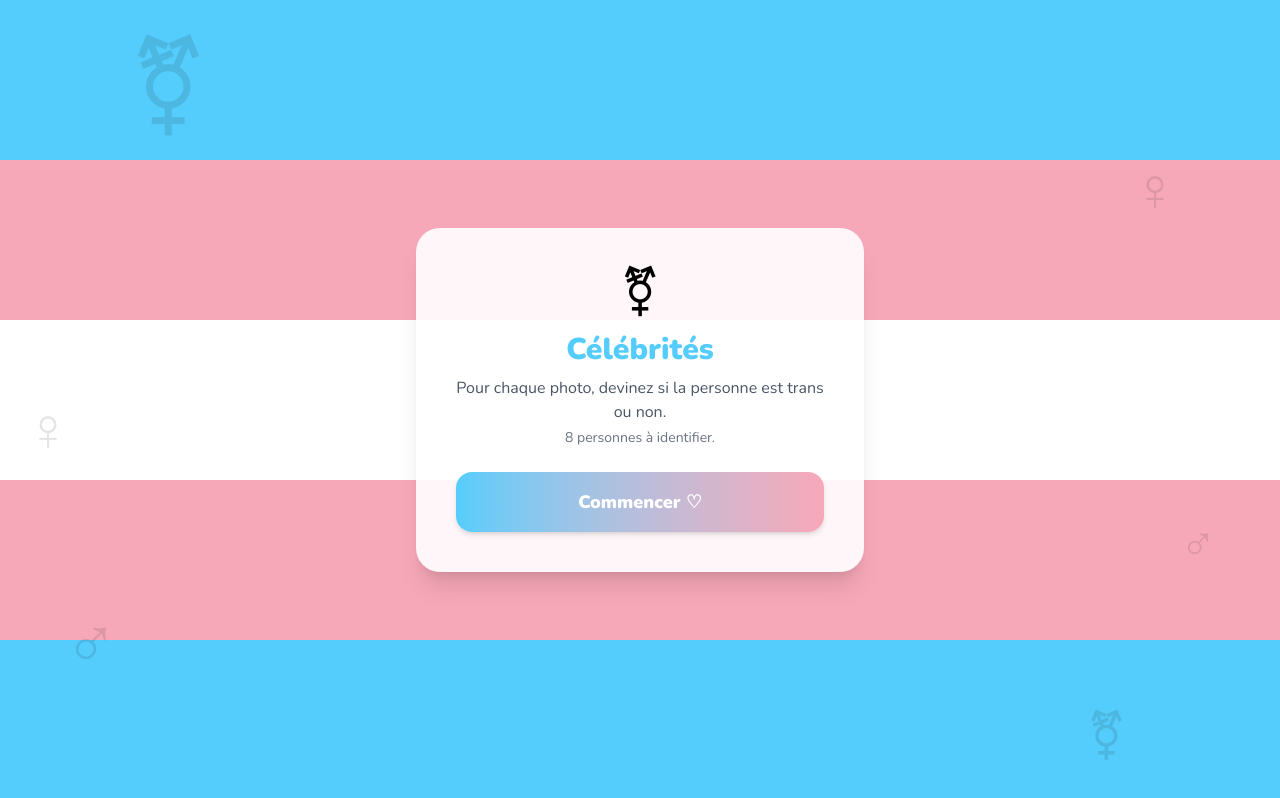
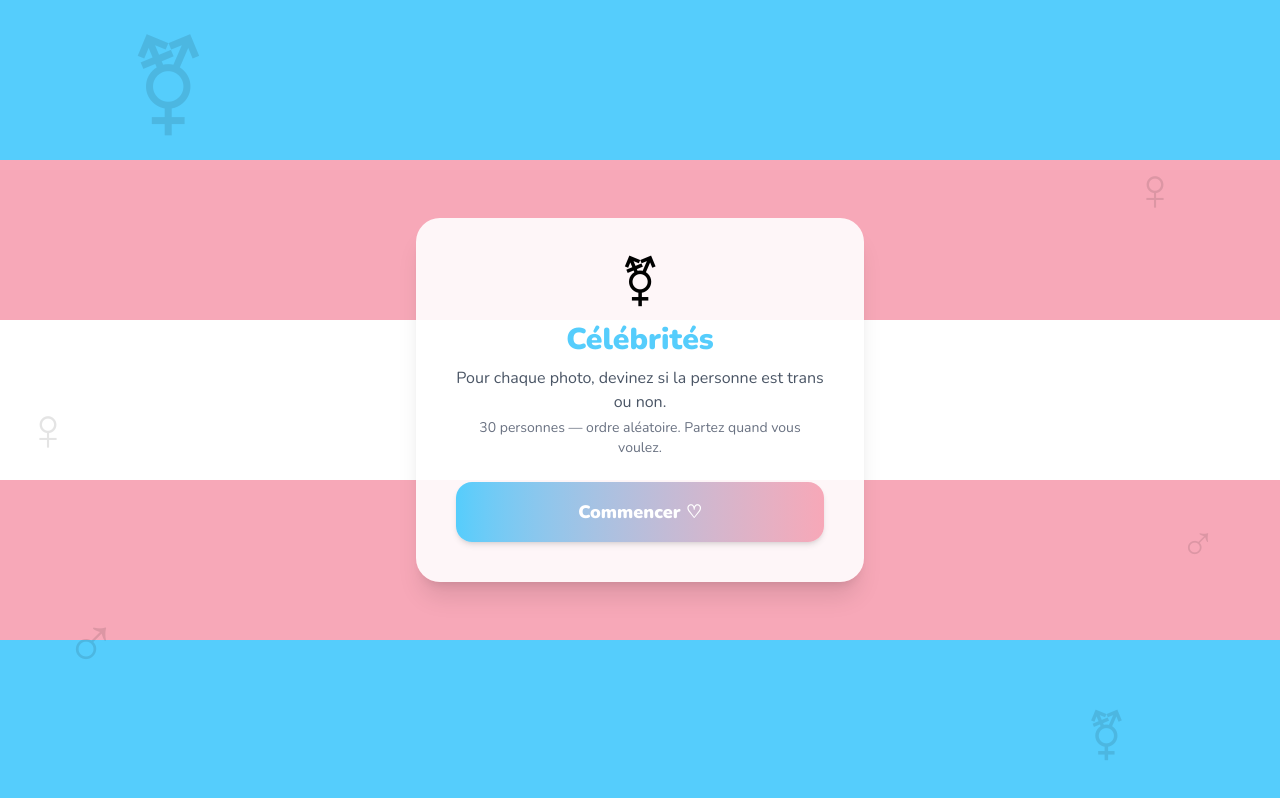
Before and after one commit to Uniffay/transparent, a Next.js app: page /game/celebrities in a window 1280 px wide. Built offline with nearby package versions, Linux system fonts and the light colour scheme.

Commit message:
30 celebs, portrait crop fix, quit button, random order

```diff
--- a/src/components/QuizGame.tsx
+++ b/src/components/QuizGame.tsx
@@ -20,6 +20,7 @@ export default function QuizGame({ people, gameTitle }: { people: Person[]; game
   const [lastGuess, setLastGuess] = useState<boolean | null>(null);
 
   const current = shuffled[index];
+  const answeredCount = answers.length;
 
   const handleGuess = useCallback(
     (guessedTrans: boolean) => {
@@ -43,8 +44,13 @@ export default function QuizGame({ people, gameTitle }: { people: Person[]; game
     }
   }, [index, shuffled.length]);
 
+  const handleFinishEarly = useCallback(() => {
+    setPhase('results');
+  }, []);
+
   const score = answers.filter((a) => a.correct).length;
-  const transCount = shuffled.filter((p) => p.isTrans).length;
+  const answeredPeople = shuffled.slice(0, answers.length);
+  const transCount = answeredPeople.filter((p) => p.isTrans).length;
 
   if (phase === 'intro') {
     return (
@@ -57,7 +63,7 @@ export default function QuizGame({ people, gameTitle }: { people: Person[]; game
             Pour chaque photo, devinez si la personne est trans ou non.
           </p>
           <p className="text-gray-500 text-sm mb-6">
-            {shuffled.length} personnes à identifier.
+            {shuffled.length} personnes — ordre aléatoire. Partez quand vous voulez.
           </p>
           <button
             onClick={() => setPhase('playing')}
@@ -71,19 +77,21 @@ export default function QuizGame({ people, gameTitle }: { people: Person[]; game
   }
 
   if (phase === 'results') {
-    const transAnswers = shuffled.map((p, i) => ({ person: p, answer: answers[i] }));
     return (
       <div className="flex flex-col items-center justify-center min-h-screen px-6 py-12" style={{ background: transBackground }}>
         <TransDecorations />
         <div className="z-10 bg-white/95 rounded-3xl p-8 shadow-xl max-w-lg w-full">
           <h2 className="text-3xl font-black text-center text-[#55CDFC] mb-1">Résultats</h2>
           <p className="text-center text-gray-500 text-sm mb-6">
-            Score : {score}/{shuffled.length} correct{score > 1 ? 's' : ''}
+            Score : {score}/{answeredCount} correct{score > 1 ? 's' : ''}
+            {answeredCount < shuffled.length && (
+              <span className="ml-1 text-gray-400">({answeredCount}/{shuffled.length} jouées)</span>
+            )}
           </p>
 
           <div className="bg-gradient-to-r from-[#55CDFC]/20 to-[#F7A8B8]/20 rounded-2xl p-5 mb-6 text-center">
             <p className="text-lg font-bold text-gray-700 mb-1">
-              {transCount} personne{transCount > 1 ? 's' : ''} sur {shuffled.length}{' '}
+              {transCount} personne{transCount > 1 ? 's' : ''} sur {answeredCount}{' '}
               {transCount > 1 ? 'étaient' : 'était'} trans.
             </p>
             <p className="text-gray-500 text-sm">
@@ -91,11 +99,13 @@ export default function QuizGame({ people, gameTitle }: { people: Person[]; game
             </p>
           </div>
 
-          <div className="flex flex-col gap-3 mb-6">
-            {transAnswers.map(({ person, answer }) => (
+          <div className="flex flex-col gap-3 mb-6 max-h-80 overflow-y-auto">
+            {answeredPeople.map((person, i) => {
+              const answer = answers[i];
+              return (
                 <div key={person.id} className="flex items-center gap-3 p-3 rounded-xl bg-gray-50">
                   <div className="relative w-12 h-12 rounded-full overflow-hidden flex-shrink-0 bg-gray-200">
-                  <Image src={person.src} alt={person.name ?? 'Photo'} fill className="object-cover" />
+                    <Image src={person.src} alt={person.name ?? 'Photo'} fill className="object-cover object-top" />
                   </div>
                   <div className="flex-1 min-w-0">
                     <p className="font-bold text-gray-800 truncate">{person.name ?? 'Inconnu·e'}</p>
@@ -110,13 +120,14 @@ export default function QuizGame({ people, gameTitle }: { people: Person[]; game
                         </span>
                       )}
                       <span className="text-[10px] text-gray-400">
-                      Vous avez dit : {answer?.guessedTrans ? 'Trans' : 'Pas trans'}
+                        → vous : {answer?.guessedTrans ? 'Trans' : 'Pas trans'}
                       </span>
                     </div>
                   </div>
                   <span className="text-lg">{answer?.correct ? '✓' : '✗'}</span>
                 </div>
-            ))}
+              );
+            })}
           </div>
 
           <div className="text-center text-gray-500 text-xs mb-6 italic">
@@ -152,7 +163,7 @@ export default function QuizGame({ people, gameTitle }: { people: Person[]; game
     <div className="flex flex-col items-center justify-center min-h-screen px-6" style={{ background: transBackground }}>
       <TransDecorations />
       <div className="z-10 w-full max-w-sm">
-        {/* Progress */}
+        {/* Header */}
         <div className="flex items-center justify-between mb-4 px-1">
           <Link href="/" className="text-white/70 hover:text-white text-sm transition-colors">
             ← Menu
@@ -160,25 +171,34 @@ export default function QuizGame({ people, gameTitle }: { people: Person[]; game
           <span className="text-white/80 text-sm font-semibold">
             {index + 1} / {shuffled.length}
           </span>
+          {answeredCount > 0 && phase === 'playing' && (
+            <button
+              onClick={handleFinishEarly}
+              className="text-white/70 hover:text-white text-xs border border-white/40 hover:border-white/70 px-2 py-1 rounded-lg transition-all"
+            >
+              Terminer
+            </button>
+          )}
+          {answeredCount === 0 && <div className="w-16" />}
         </div>
 
         {/* Progress bar */}
         <div className="w-full h-2 bg-white/30 rounded-full mb-6 overflow-hidden">
           <div
             className="h-full bg-white rounded-full transition-all duration-500"
-            style={{ width: `${((index + 1) / shuffled.length) * 100}%` }}
+            style={{ width: `${((index + (phase === 'feedback' ? 1 : 0)) / shuffled.length) * 100}%` }}
           />
         </div>
 
         {/* Card */}
         <div className="bg-white rounded-3xl shadow-2xl overflow-hidden">
-          {/* Image */}
-          <div className="relative w-full aspect-square bg-gray-100">
+          {/* Image — format portrait 3:4, face en haut */}
+          <div className="relative w-full overflow-hidden" style={{ aspectRatio: '3/4', maxHeight: '420px' }}>
             <Image
               src={current.src}
               alt="Qui est cette personne ?"
               fill
-              className="object-cover"
+              className="object-cover object-top"
               priority
             />
 
@@ -204,14 +224,14 @@ export default function QuizGame({ people, gameTitle }: { people: Person[]; game
                 <div className="grid grid-cols-2 gap-3">
                   <button
                     onClick={() => handleGuess(true)}
-                    className="py-4 rounded-2xl font-black text-lg text-white shadow-md hover:scale-[1.03] transition-all"
+                    className="py-4 rounded-2xl font-black text-lg text-white shadow-md hover:scale-[1.03] active:scale-95 transition-all"
                     style={{ background: 'linear-gradient(135deg, #F7A8B8, #e88fa0)' }}
                   >
                     ⚧ Trans
                   </button>
                   <button
                     onClick={() => handleGuess(false)}
-                    className="py-4 rounded-2xl font-black text-lg text-white shadow-md hover:scale-[1.03] transition-all"
+                    className="py-4 rounded-2xl font-black text-lg text-white shadow-md hover:scale-[1.03] active:scale-95 transition-all"
                     style={{ background: 'linear-gradient(135deg, #55CDFC, #3bb8e8)' }}
                   >
                     Pas trans
@@ -225,7 +245,7 @@ export default function QuizGame({ people, gameTitle }: { people: Person[]; game
                 </p>
                 <p className="text-center text-gray-500 text-sm mb-4">
                   {current.isTrans ? (
-                    <span>
+                    <>
                       <span className="font-bold text-gray-700">{current.name}</span> est{' '}
                       <span className="inline-block bg-[#F7A8B8] text-white text-xs font-bold px-2 py-0.5 rounded-full">
                         Trans ⚧
@@ -235,7 +255,7 @@ export default function QuizGame({ people, gameTitle }: { people: Person[]; game
                           Impossible de le voir, non ?
                         </span>
                       )}
-                    </span>
+                    </>
                   ) : (
                     <span>
                       <span className="font-bold text-gray-700">{current.name}</span> n&apos;est pas trans.
@@ -244,7 +264,7 @@ export default function QuizGame({ people, gameTitle }: { people: Person[]; game
                 </p>
                 <button
                   onClick={handleNext}
-                  className="w-full py-4 rounded-2xl font-black text-lg text-white shadow-md hover:opacity-90 transition-opacity"
+                  className="w-full py-4 rounded-2xl font-black text-lg text-white shadow-md hover:opacity-90 active:scale-95 transition-all"
                   style={{ background: 'linear-gradient(135deg, #55CDFC, #F7A8B8)' }}
                 >
                   {index + 1 >= shuffled.length ? 'Voir les résultats →' : 'Suivant →'}
--- a/src/data/games.ts
+++ b/src/data/games.ts
@@ -4,86 +4,43 @@ export const games: GameDefinition[] = [
   {
     id: 'celebrities',
     title: 'Célébrités',
-    description: 'Devinez le sexe de naissance de chaque personne.',
+    description: 'Trans ou pas trans ? Devinez pour chaque personne.',
     available: true,
     emoji: '⭐',
     people: [
-      // === PERSONNES TRANS ===
-      // Trans femmes → gender: femme / birthSex: homme
-      {
-        id: 'geena-rocero',
-        src: 'https://upload.wikimedia.org/wikipedia/commons/thumb/f/f6/Geena_Rocero_for_Chromat.jpg/330px-Geena_Rocero_for_Chromat.jpg',
-        name: 'Geena Rocero',
-        isTrans: true,
-        gender: 'femme',
-        birthSex: 'homme',
-        source: 'Wikimedia Commons CC-BY-SA',
-      },
-      {
-        id: 'trace-lysette',
-        src: 'https://upload.wikimedia.org/wikipedia/commons/e/e9/Trace_Lysette_at_the_premier_for_Hustlers_%28cropped%29.jpg',
-        name: 'Trace Lysette',
-        isTrans: true,
-        gender: 'femme',
-        birthSex: 'homme',
-        source: 'Wikimedia Commons CC-BY-SA',
-      },
-      {
-        id: 'isis-king',
-        src: 'https://upload.wikimedia.org/wikipedia/commons/thumb/c/c5/Isis_King.jpg/330px-Isis_King.jpg',
-        name: 'Isis King',
-        isTrans: true,
-        gender: 'femme',
-        birthSex: 'homme',
-        source: 'Wikimedia Commons CC-BY-SA',
-      },
-      // Trans homme → gender: homme / birthSex: femme
-      {
-        id: 'laith-ashley',
-        src: 'https://upload.wikimedia.org/wikipedia/commons/thumb/6/6d/Laith_Ashley_in_the_music_video_for_%22Girl_Baby%22_by_Ezra_Michel.png/330px-Laith_Ashley_in_the_music_video_for_%22Girl_Baby%22_by_Ezra_Michel.png',
-        name: 'Laith Ashley',
-        isTrans: true,
-        gender: 'homme',
-        birthSex: 'femme',
-        source: 'Wikimedia Commons CC-BY-SA',
-      },
-      // === PERSONNES CIS — birthSex = gender ===
-      {
-        id: 'cis-1',
-        src: 'https://upload.wikimedia.org/wikipedia/commons/thumb/2/2a/Sara_Forestier-66661.jpg/330px-Sara_Forestier-66661.jpg',
-        name: 'Sara Forestier',
-        isTrans: false,
-        gender: 'femme',
-        birthSex: 'femme',
-        source: 'Wikimedia Commons CC-BY-SA',
-      },
-      {
-        id: 'cis-2',
-        src: 'https://upload.wikimedia.org/wikipedia/commons/thumb/7/77/Tahar_Rahim_Samba_avp_2014_2.jpg/330px-Tahar_Rahim_Samba_avp_2014_2.jpg',
-        name: 'Tahar Rahim',
-        isTrans: false,
-        gender: 'homme',
-        birthSex: 'homme',
-        source: 'Wikimedia Commons CC-BY-SA',
-      },
-      {
-        id: 'cis-3',
-        src: 'https://upload.wikimedia.org/wikipedia/commons/thumb/f/fe/A%C3%AFssa_Ma%C3%AFga_at_Cannes_Film_Festival_2025_03_%28cropped%29.jpg/330px-A%C3%AFssa_Ma%C3%AFga_at_Cannes_Film_Festival_2025_03_%28cropped%29.jpg',
-        name: 'Aïssa Maïga',
-        isTrans: false,
-        gender: 'femme',
-        birthSex: 'femme',
-        source: 'Wikimedia Commons CC-BY-SA',
-      },
-      {
-        id: 'cis-4',
-        src: 'https://upload.wikimedia.org/wikipedia/commons/thumb/d/d3/Roschdy_Zem_2017_2.jpg/330px-Roschdy_Zem_2017_2.jpg',
-        name: 'Roschdy Zem',
-        isTrans: false,
-        gender: 'homme',
-        birthSex: 'homme',
-        source: 'Wikimedia Commons CC-BY-SA',
-      },
+      // ========== PERSONNES TRANS ==========
+      { id: 'geena-rocero',   src: 'https://upload.wikimedia.org/wikipedia/commons/thumb/f/f6/Geena_Rocero_for_Chromat.jpg/330px-Geena_Rocero_for_Chromat.jpg',                                                                                                isTrans: true,  gender: 'femme', birthSex: 'homme', name: 'Geena Rocero',    source: 'Wikimedia CC-BY-SA' },
+      { id: 'trace-lysette',  src: 'https://upload.wikimedia.org/wikipedia/commons/e/e9/Trace_Lysette_at_the_premier_for_Hustlers_%28cropped%29.jpg',                                                                                                           isTrans: true,  gender: 'femme', birthSex: 'homme', name: 'Trace Lysette',   source: 'Wikimedia CC-BY-SA' },
+      { id: 'isis-king',      src: 'https://upload.wikimedia.org/wikipedia/commons/thumb/c/c5/Isis_King.jpg/330px-Isis_King.jpg',                                                                                                                               isTrans: true,  gender: 'femme', birthSex: 'homme', name: 'Isis King',       source: 'Wikimedia CC-BY-SA' },
+      { id: 'laith-ashley',   src: 'https://upload.wikimedia.org/wikipedia/commons/thumb/6/6d/Laith_Ashley_in_the_music_video_for_%22Girl_Baby%22_by_Ezra_Michel.png/330px-Laith_Ashley_in_the_music_video_for_%22Girl_Baby%22_by_Ezra_Michel.png',            isTrans: true,  gender: 'homme', birthSex: 'femme', name: 'Laith Ashley',    source: 'Wikimedia CC-BY-SA' },
+      { id: 'andreja-pejic',  src: 'https://upload.wikimedia.org/wikipedia/commons/thumb/5/5b/Andreja_Peji%C4%87_at_Galore_Pop-up_party_%282013%29_%28cropped%29.jpg/330px-Andreja_Peji%C4%87_at_Galore_Pop-up_party_%282013%29_%28cropped%29.jpg',           isTrans: true,  gender: 'femme', birthSex: 'homme', name: 'Andreja Pejić',   source: 'Wikimedia CC-BY-SA' },
+      { id: 'teddy-quinlivan',src: 'https://upload.wikimedia.org/wikipedia/commons/thumb/0/07/Teddy_Quinlivan_Paris_Fashion_Week_Autumn_Winter_2019.jpg/330px-Teddy_Quinlivan_Paris_Fashion_Week_Autumn_Winter_2019.jpg',                                      isTrans: true,  gender: 'femme', birthSex: 'homme', name: 'Teddy Quinlivan', source: 'Wikimedia CC-BY-SA' },
+      { id: 'nicole-maines',  src: 'https://upload.wikimedia.org/wikipedia/commons/thumb/7/7b/Nicole_Maines_by_Gage_Skidmore.jpg/330px-Nicole_Maines_by_Gage_Skidmore.jpg',                                                                                   isTrans: true,  gender: 'femme', birthSex: 'homme', name: 'Nicole Maines',   source: 'Wikimedia CC-BY-SA' },
+      { id: 'peppermint',     src: 'https://upload.wikimedia.org/wikipedia/commons/thumb/3/34/Peppermint-byPhilipRomano.jpg/330px-Peppermint-byPhilipRomano.jpg',                                                                                             isTrans: true,  gender: 'femme', birthSex: 'homme', name: 'Peppermint',      source: 'Wikimedia CC-BY-SA' },
+      { id: 'indya-moore',    src: 'https://upload.wikimedia.org/wikipedia/commons/thumb/8/86/IndyaMoore-byPhilipRomano.jpg/330px-IndyaMoore-byPhilipRomano.jpg',                                                                                             isTrans: true,  gender: 'femme', birthSex: 'homme', name: 'Indya Moore',     source: 'Wikimedia CC-BY-SA' },
+      { id: 'hari-nef',       src: 'https://upload.wikimedia.org/wikipedia/commons/thumb/d/de/MJK30527_Hari_Nef_%28Berlinale_2017%29.jpg/330px-MJK30527_Hari_Nef_%28Berlinale_2017%29.jpg',                                                                   isTrans: true,  gender: 'femme', birthSex: 'homme', name: 'Hari Nef',        source: 'Wikimedia CC-BY-SA' },
+      { id: 'amiyah-scott',   src: 'https://upload.wikimedia.org/wikipedia/commons/thumb/5/50/Amiyah_Scott_Jun_2019.png/330px-Amiyah_Scott_Jun_2019.png',                                                                                                     isTrans: true,  gender: 'femme', birthSex: 'homme', name: 'Amiyah Scott',    source: 'Wikimedia CC-BY-SA' },
+      { id: 'chaz-bono',      src: 'https://upload.wikimedia.org/wikipedia/commons/thumb/8/81/Chaz_Bono_by_Gage_Skidmore.jpg/330px-Chaz_Bono_by_Gage_Skidmore.jpg',                                                                                         isTrans: true,  gender: 'homme', birthSex: 'femme', name: 'Chaz Bono',       source: 'Wikimedia CC-BY-SA' },
+      { id: 'gigi-gorgeous',  src: 'https://upload.wikimedia.org/wikipedia/commons/thumb/f/fe/Gigi_Gorgeous_at_TDoV_SF_20170331-3420_%28cropped%29.jpg/330px-Gigi_Gorgeous_at_TDoV_SF_20170331-3420_%28cropped%29.jpg',                                       isTrans: true,  gender: 'femme', birthSex: 'homme', name: 'Gigi Gorgeous',    source: 'Wikimedia CC-BY-SA' },
+      { id: 'fallon-fox',     src: 'https://upload.wikimedia.org/wikipedia/commons/f/fd/Fallon_Fox.jpg',                                                                                                                                                       isTrans: true,  gender: 'femme', birthSex: 'homme', name: 'Fallon Fox',       source: 'Wikimedia CC-BY-SA' },
+      { id: 'thomas-beatie',  src: 'https://upload.wikimedia.org/wikipedia/commons/thumb/2/2d/Thomas_Beatie_p%C3%A5_Stockholm_Pride_2011.JPG/330px-Thomas_Beatie_p%C3%A5_Stockholm_Pride_2011.JPG',                                                          isTrans: true,  gender: 'homme', birthSex: 'femme', name: 'Thomas Beatie',    source: 'Wikimedia CC-BY-SA' },
+      { id: 'valentijn',      src: 'https://upload.wikimedia.org/wikipedia/commons/thumb/5/53/TEDxAMS_Valentijn3.jpg/330px-TEDxAMS_Valentijn3.jpg',                                                                                                           isTrans: true,  gender: 'femme', birthSex: 'homme', name: 'Valentijn de Hingh', source: 'Wikimedia CC-BY-SA' },
+      { id: 'georgina-beyer', src: 'https://upload.wikimedia.org/wikipedia/commons/thumb/e/e1/Georgina_Beyer_MNZM_%28cropped%29.jpg/330px-Georgina_Beyer_MNZM_%28cropped%29.jpg',                                                                            isTrans: true,  gender: 'femme', birthSex: 'homme', name: 'Georgina Beyer',   source: 'Wikimedia CC-BY-SA' },
+      { id: 'jazz-jennings',  src: 'https://upload.wikimedia.org/wikipedia/commons/thumb/c/cb/Jazz_Jennings_2016_%28cropped%29.jpg/330px-Jazz_Jennings_2016_%28cropped%29.jpg',                                                                               isTrans: true,  gender: 'femme', birthSex: 'homme', name: 'Jazz Jennings',    source: 'Wikimedia CC-BY-SA' },
+      { id: 'mj-rodriguez',   src: 'https://upload.wikimedia.org/wikipedia/commons/thumb/a/af/Mj_Rodriguez_Christmas_Lives_Within_You_2020.png/330px-Mj_Rodriguez_Christmas_Lives_Within_You_2020.png',                                                      isTrans: true,  gender: 'femme', birthSex: 'homme', name: 'MJ Rodriguez',     source: 'Wikimedia CC-BY-SA' },
+
+      // ========== PERSONNES CIS ==========
+      { id: 'sara-forestier', src: 'https://upload.wikimedia.org/wikipedia/commons/thumb/2/2a/Sara_Forestier-66661.jpg/330px-Sara_Forestier-66661.jpg',                                                                                                       isTrans: false, gender: 'femme', birthSex: 'femme', name: 'Sara Forestier',  source: 'Wikimedia CC-BY-SA' },
+      { id: 'tahar-rahim',    src: 'https://upload.wikimedia.org/wikipedia/commons/thumb/7/77/Tahar_Rahim_Samba_avp_2014_2.jpg/330px-Tahar_Rahim_Samba_avp_2014_2.jpg',                                                                                      isTrans: false, gender: 'homme', birthSex: 'homme', name: 'Tahar Rahim',     source: 'Wikimedia CC-BY-SA' },
+      { id: 'aissa-maiga',    src: 'https://upload.wikimedia.org/wikipedia/commons/thumb/f/fe/A%C3%AFssa_Ma%C3%AFga_at_Cannes_Film_Festival_2025_03_%28cropped%29.jpg/330px-A%C3%AFssa_Ma%C3%AFga_at_Cannes_Film_Festival_2025_03_%28cropped%29.jpg',         isTrans: false, gender: 'femme', birthSex: 'femme', name: 'Aïssa Maïga',      source: 'Wikimedia CC-BY-SA' },
+      { id: 'roschdy-zem',    src: 'https://upload.wikimedia.org/wikipedia/commons/thumb/d/d3/Roschdy_Zem_2017_2.jpg/330px-Roschdy_Zem_2017_2.jpg',                                                                                                          isTrans: false, gender: 'homme', birthSex: 'homme', name: 'Roschdy Zem',     source: 'Wikimedia CC-BY-SA' },
+      { id: 'audrey-fleurot', src: 'https://upload.wikimedia.org/wikipedia/commons/thumb/0/0e/Audrey_Fleurot_2014.jpg/330px-Audrey_Fleurot_2014.jpg',                                                                                                        isTrans: false, gender: 'femme', birthSex: 'femme', name: 'Audrey Fleurot',  source: 'Wikimedia CC-BY-SA' },
+      { id: 'jonathan-cohen', src: 'https://upload.wikimedia.org/wikipedia/commons/thumb/e/e3/Jonathan_Cohen_2018.jpg/330px-Jonathan_Cohen_2018.jpg',                                                                                                         isTrans: false, gender: 'homme', birthSex: 'homme', name: 'Jonathan Cohen',  source: 'Wikimedia CC-BY-SA' },
+      { id: 'leila-bekhti',   src: 'https://upload.wikimedia.org/wikipedia/commons/thumb/b/bd/Le%C3%AFla_Bekhti_Cannes_2018.jpg/330px-Le%C3%AFla_Bekhti_Cannes_2018.jpg',                                                                                    isTrans: false, gender: 'femme', birthSex: 'femme', name: 'Leïla Bekhti',    source: 'Wikimedia CC-BY-SA' },
+      { id: 'ramzy-bedia',    src: 'https://upload.wikimedia.org/wikipedia/commons/thumb/f/fe/Ramzy_Bedia_Cabourg_2014.jpg/330px-Ramzy_Bedia_Cabourg_2014.jpg',                                                                                               isTrans: false, gender: 'homme', birthSex: 'homme', name: 'Ramzy Bedia',     source: 'Wikimedia CC-BY-SA' },
+      { id: 'eric-elmosnino', src: 'https://upload.wikimedia.org/wikipedia/commons/thumb/b/b9/Eric_Elmosnino_2015.jpg/330px-Eric_Elmosnino_2015.jpg',                                                                                                         isTrans: false, gender: 'homme', birthSex: 'homme', name: 'Éric Elmosnino',  source: 'Wikimedia CC-BY-SA' },
+      { id: 'zabou-breitman', src: 'https://upload.wikimedia.org/wikipedia/commons/thumb/a/ac/Zabou_Breitman_C%C3%A9sars_2015.jpg/330px-Zabou_Breitman_C%C3%A9sars_2015.jpg',                                                                                isTrans: false, gender: 'femme', birthSex: 'femme', name: 'Zabou Breitman',  source: 'Wikimedia CC-BY-SA' },
+      { id: 'samy-naceri',    src: 'https://upload.wikimedia.org/wikipedia/commons/thumb/d/da/Samy_Naceri_2000.jpg/330px-Samy_Naceri_2000.jpg',                                                                                                               isTrans: false, gender: 'homme', birthSex: 'homme', name: 'Samy Naceri',     source: 'Wikimedia CC-BY-SA' },
     ],
   },
   {
```
Lines whose indentation alone changed are shown as unchanged.
